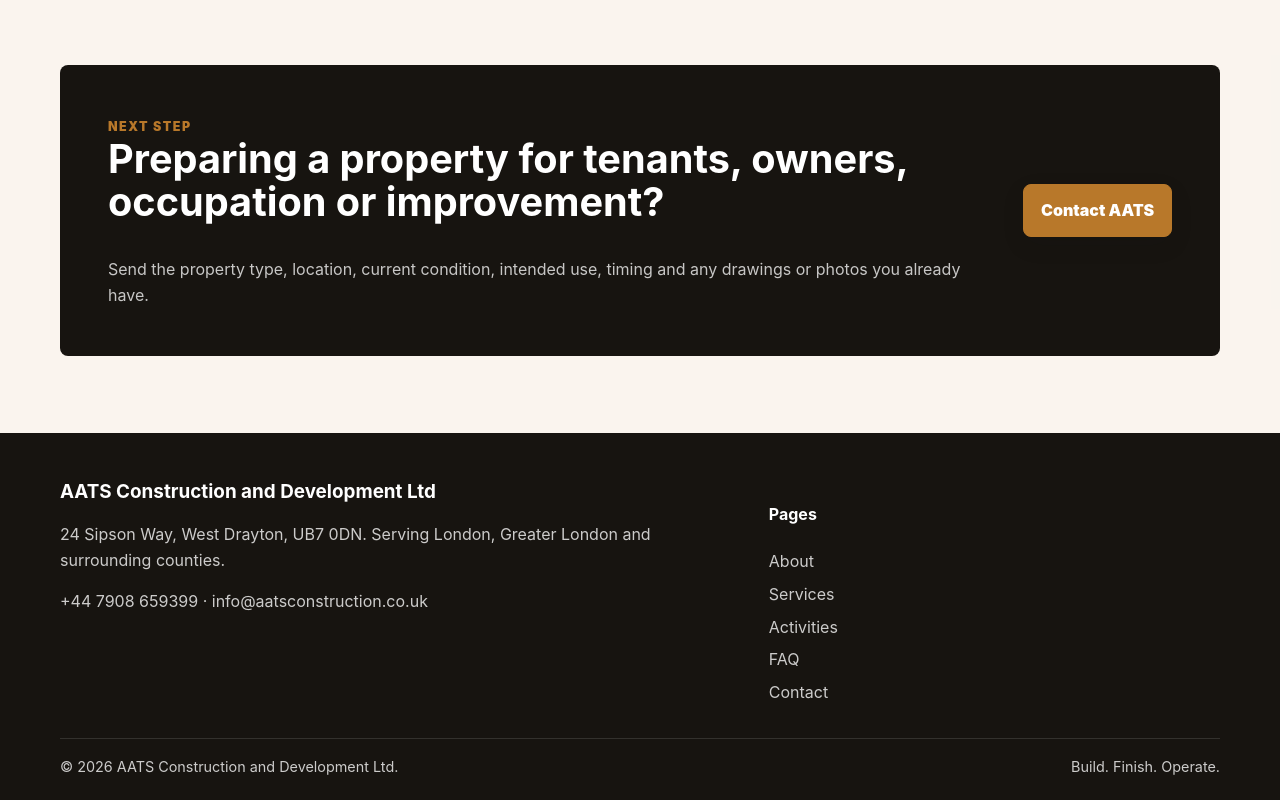
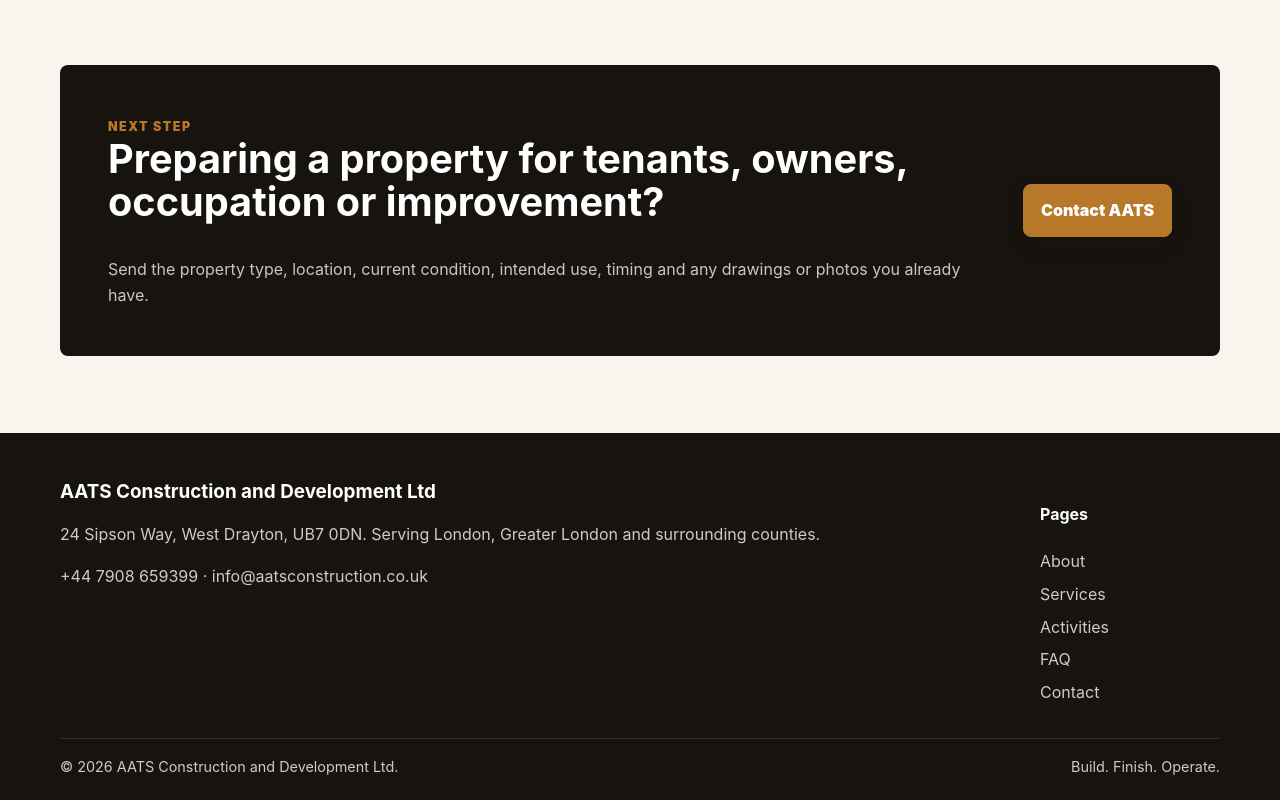
Before and after one commit to tanyak26/aats-construction-development-ltd, a website: page index.html in a window 1280 px wide. Shown: the part 2994-3794 px from the top of the page. Drawn offline with Linux system fonts and the light colour scheme.

Commit message:
Align footer page links to the right

```diff
--- a/assets/css/styles.css
+++ b/assets/css/styles.css
@@ -761,8 +761,9 @@
 
 .footer-grid {
   display: grid;
-  grid-template-columns: 1.2fr 0.8fr;
+  grid-template-columns: minmax(0, 1.4fr) minmax(180px, 0.45fr);
   gap: 2rem;
+  align-items: start;
 }
 
 .site-footer h3,
@@ -773,6 +774,11 @@
 .footer-links {
   display: grid;
   gap: 0.45rem;
+}
+
+.footer-grid > :last-child {
+  justify-self: end;
+  min-width: 180px;
 }
 
 .footer-bottom {
@@ -828,6 +834,10 @@
   .footer-grid,
   .activity-card {
     grid-template-columns: 1fr;
+  }
+
+  .footer-grid > :last-child {
+    justify-self: start;
   }
 
   .hero__facts {
```
